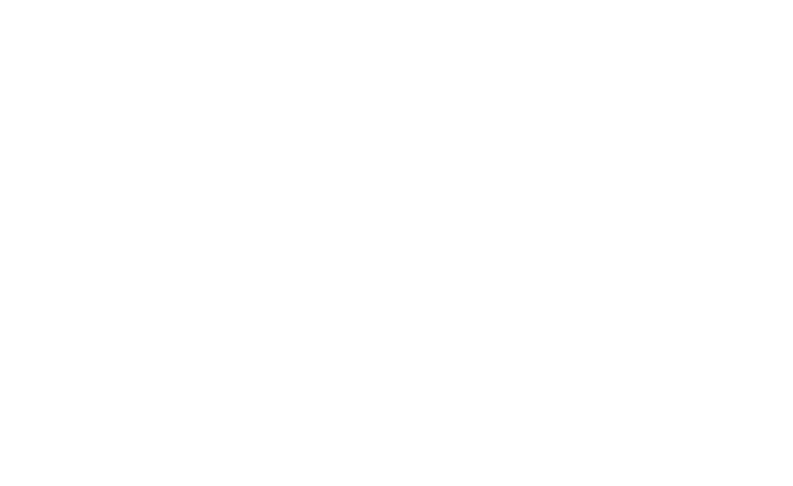
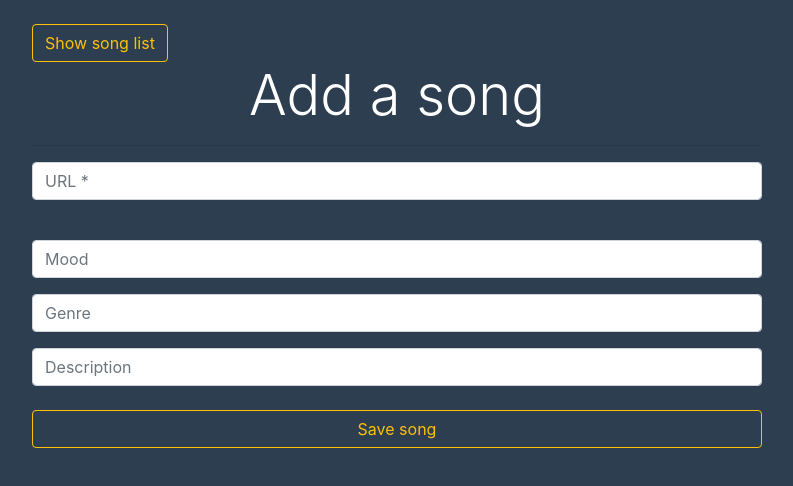
Before and after one commit to KerDW/mern-exercise, a React (Create React App) app in the folder mern-exercise-frontend/: page /songs/add-song in a window 1280 px wide. Shown: the top 486 px of the page, without its empty margins (243-1036 px from the left). Built offline with nearby package versions, Linux system fonts and the light colour scheme.

Commit message:
add song component

```diff
--- a/mern-exercise-frontend/src/App.css
+++ b/mern-exercise-frontend/src/App.css
@@ -71,7 +71,7 @@
   }
 }
 
-.CreateBook {
+.CreateBook, .AddSong {
   background-color: #2c3e50;
   min-height: 100vh;
   color: white;
--- a/mern-exercise-frontend/src/App.js
+++ b/mern-exercise-frontend/src/App.js
@@ -4,6 +4,7 @@
 
 import RootComponent from './components/RootComponent';
 import ShowSongList from './components/SongComponents/ShowSongList';
+import AddSong from './components/SongComponents/AddSong';
 import CreateBook from './components/BookComponents/CreateBook';
 import ShowBookList from './components/BookComponents/ShowBookList';
 import ShowBookDetails from './components/BookComponents/ShowBookDetails';
@@ -16,6 +17,7 @@
         <div>
           <Route exact path='/' component={RootComponent} />
           <Route exact path='/songs' component={ShowSongList} />
+          <Route path='/songs/add-song' component={AddSong} />
           <Route exact path="/books" component={ShowBookList} />
           <Route path='/books/create-book' component={CreateBook} />
           <Route path='/books/edit-book/:id' component={UpdateBookInfo} />
--- /dev/null
+++ b/mern-exercise-frontend/src/components/SongComponents/AddSong.js
@@ -0,0 +1,123 @@
+import React, { Component } from 'react';
+import { Link } from 'react-router-dom';
+import '../../App.css';
+import axios from 'axios';
+
+
+class AddSong extends Component {
+  constructor() {
+    super();
+    this.state = {
+        url: "",
+        mood: "",
+        genre: "",
+        description: ""
+    };
+  }
+
+  onChange = e => {
+    this.setState({ [e.target.name]: e.target.value });
+  };
+
+  onSubmit = e => {
+    e.preventDefault();
+
+    const data = {
+        url: this.state.url,
+        mood: this.state.mood,
+        genre: this.state.genre,
+        description: this.state.description
+    };
+
+    axios
+      .post('http://localhost:8082/api/songs', data)
+      .then(res => {
+        this.setState({
+            url: "",
+            mood: "",
+            genre: "",
+            description: ""
+        })
+        this.props.history.push('/songs');
+      })
+      .catch(err => {
+        console.log("Error in AddSong!");
+      })
+  };
+
+  render() {
+    return (
+      <div className="AddSong">
+        <div className="container">
+          <div className="row">
+            <div className="col-md-8 m-auto">
+              <br />
+              <Link to="/songs" className="btn btn-outline-warning float-left">
+                  Show song list
+              </Link>
+            </div>
+            <div className="col-md-8 m-auto">
+              <h1 className="display-4 text-center">Add a song</h1>
+              <hr />
+
+              <form noValidate onSubmit={this.onSubmit}>
+                <div className='form-group'>
+                    <input
+                        type='text'
+                        name='url'
+                        placeholder="URL *"
+                        className='form-control input-url'
+                        value={this.state.url}
+                        onChange={this.onChange}
+                    />
+                </div>
+                <br />
+
+                <div className='form-group'>
+                  <input
+                    type='text'
+                    name='mood'
+                    placeholder="Mood"
+                    className='form-control'
+                    value={this.state.mood}
+                    onChange={this.onChange}
+                  />
+                </div>
+
+                <div className='form-group'>
+                  <input
+                    type='text'
+                    name='genre'
+                    placeholder="Genre"
+                    className='form-control'
+                    value={this.state.genre}
+                    onChange={this.onChange}
+                  />
+                </div>
+
+                <div className='form-group'>
+                  <input
+                    type='text'
+                    name='description'
+                    placeholder="Description"
+                    className='form-control'
+                    value={this.state.description}
+                    onChange={this.onChange}
+                  />
+                </div>
+
+                <input
+                    type="submit"
+                    className="btn btn-outline-warning btn-block mt-4"
+                    value="Save song"
+                />
+              </form>
+          </div>
+          </div>
+        </div>
+      </div>
+    );
+  }
+}
+
+export default AddSong;
```
